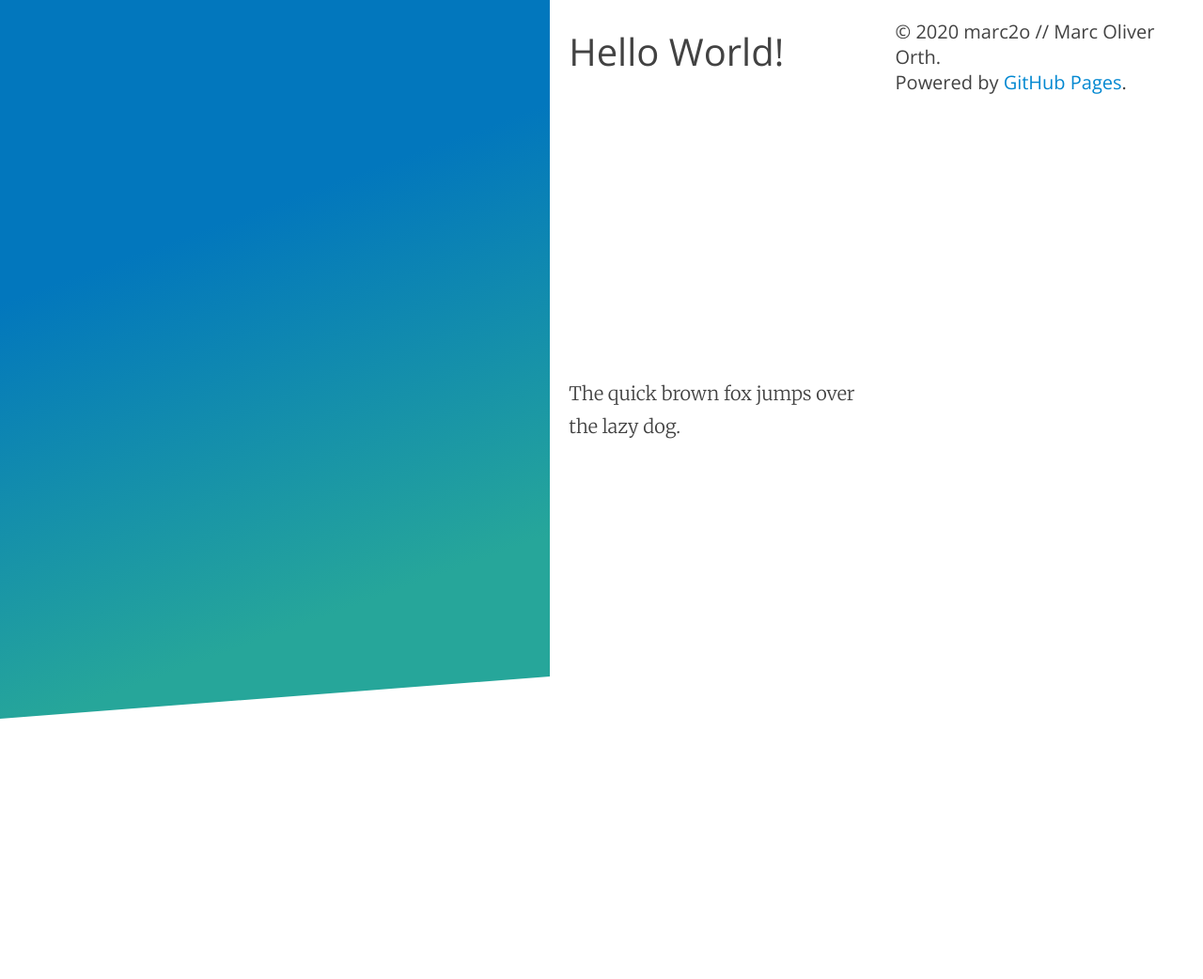
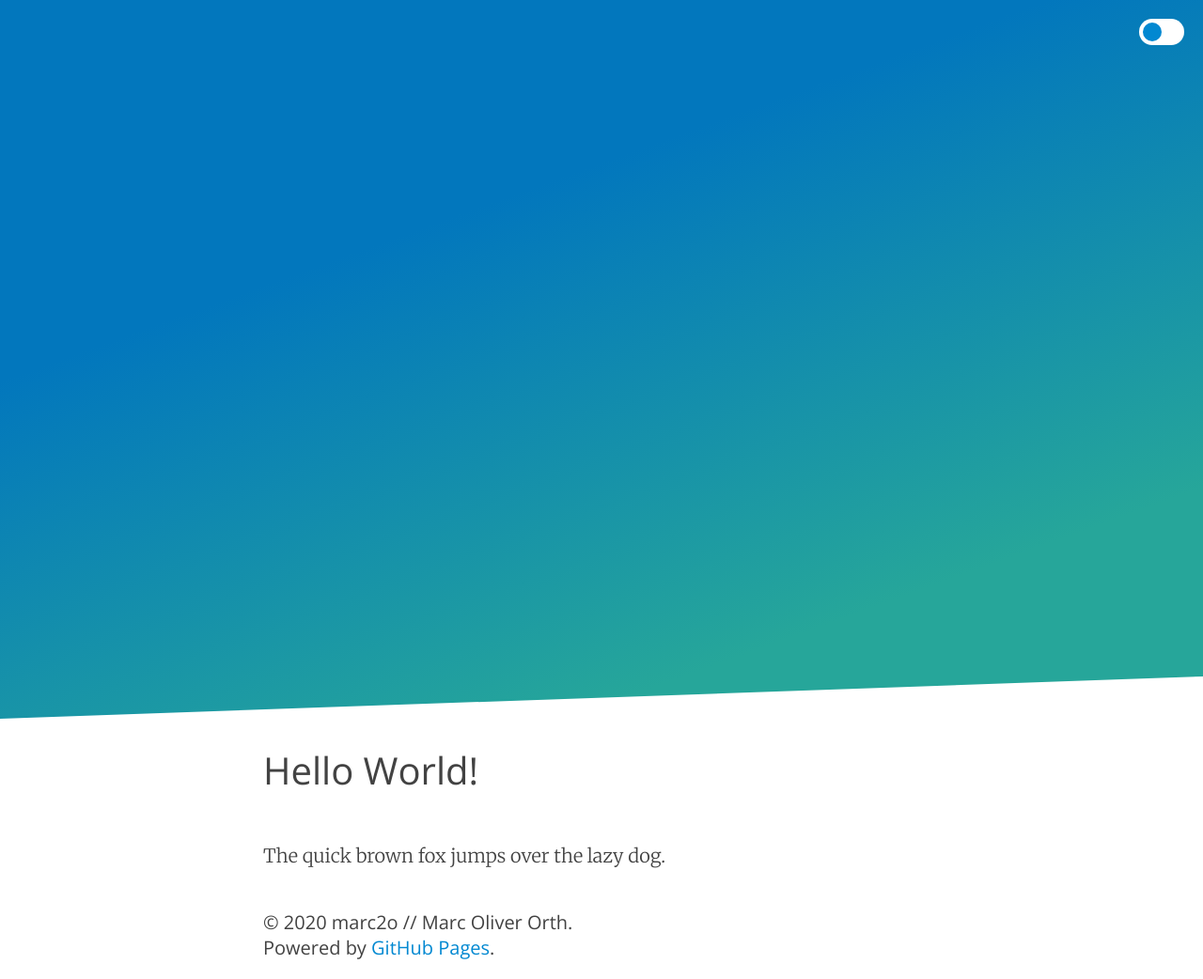
Before and after one commit to marc2o/marc2o.github.io, a Jekyll site: the page built from _posts/2020-12-01-Hello-World.md, in a window 1280 px wide. Shown: the whole page at 94% size. Built offline with Jekyll 4.4.1, drawn with Linux system fonts in a browser that asks for light colours; before the commit the page ends 900 px from its top, so only the background shows below that.

Commit message:
Update article.html

```diff
--- a/_layouts/article.html
+++ b/_layouts/article.html
@@ -20,7 +20,7 @@
 
     <link href="https://fonts.googleapis.com/css?family=Open+Sans:300,300i,700|Merriweather:300,300i,800&display=swap"
         rel="stylesheet" type="text/css">
-    <link rel="stylesheet" href="{{ '/assets/css/index.css?v=' | append: site.github.build_revision | relative_url }}">
+    <link rel="stylesheet" href="{{ '/assets/css/article.css?v=' | append: site.github.build_revision | relative_url }}">
 
     <meta name="theme-color" content="#fafafa">
 </head>
```
